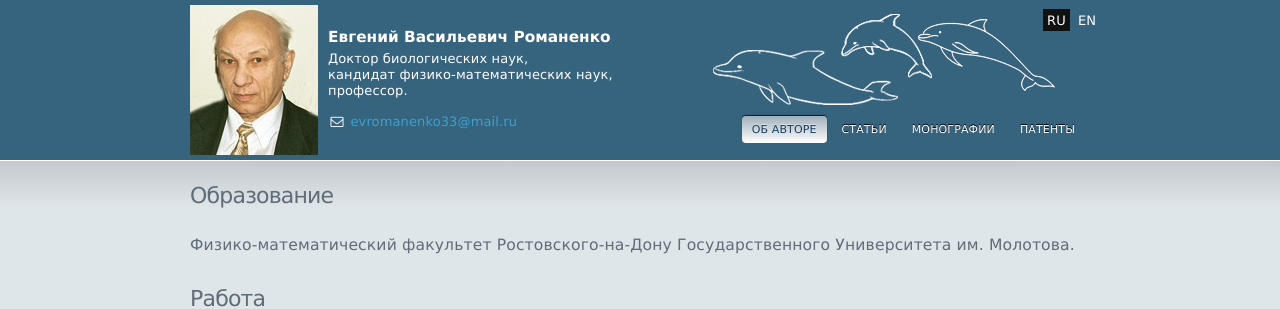
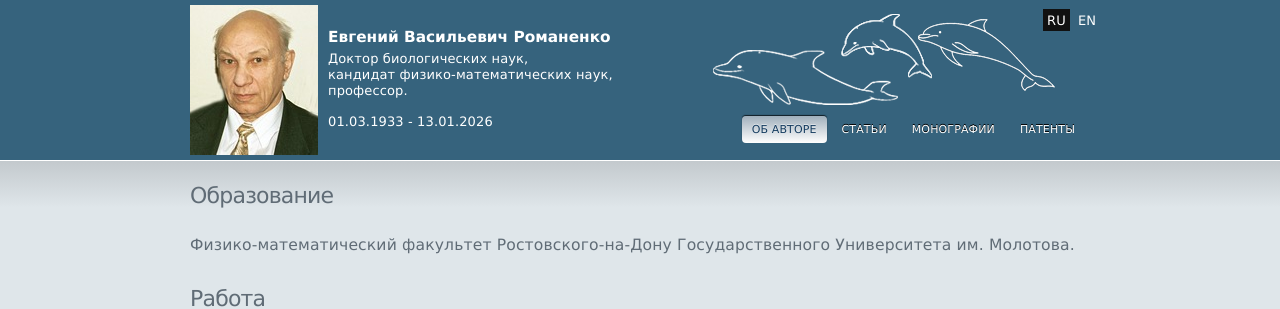
Before and after one commit to evromanenko/evromanenko.github.io, a Jekyll site: the page built from index.md, in a window 1280 px wide. Shown: the top 309 px of the page. Built offline with Jekyll 4.4.1, drawn with Linux system fonts in a browser that asks for light colours; nearby versions of some CDN libraries.

Commit message:
Update default.html

```diff
--- a/_layouts/default.html
+++ b/_layouts/default.html
@@ -34,9 +34,7 @@
 					<a class="logo" href="{{ site.baseurl }}/"></a>
 					<h3>{{ site.author[page.language] }}</h3>
 					<p>{{ site.grade[page.language] }}</p>
-					<p class=email>
-						<i class="icon-mail-1"></i> <a href="mailto:evromanenko33@mail.ru">evromanenko33@mail.ru</a>
-					</p>
+					<p>01.03.1933 - 13.01.2026</p>
 				</div>
 				<div class="column">
 					<nav class="navigation">
```
